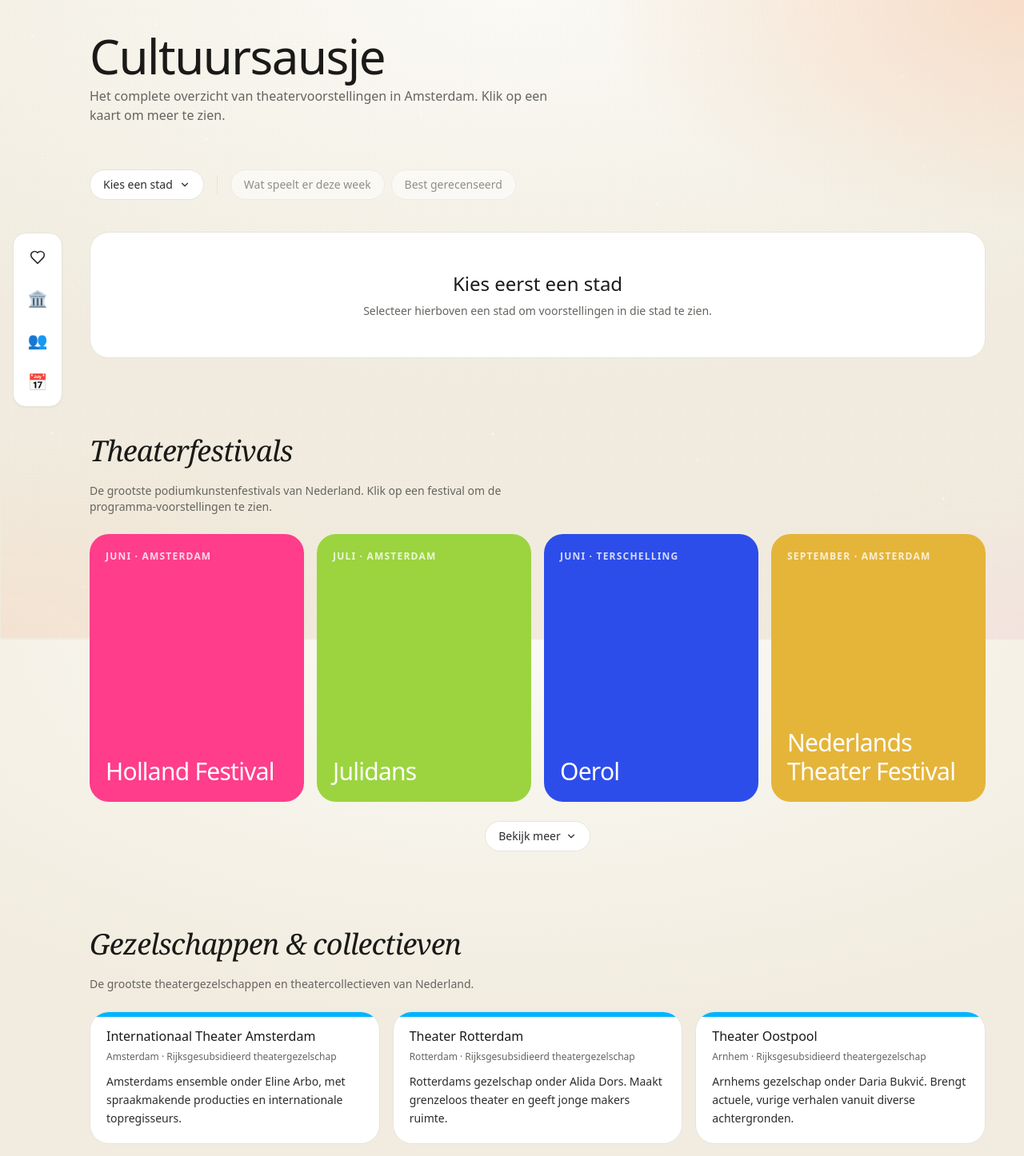
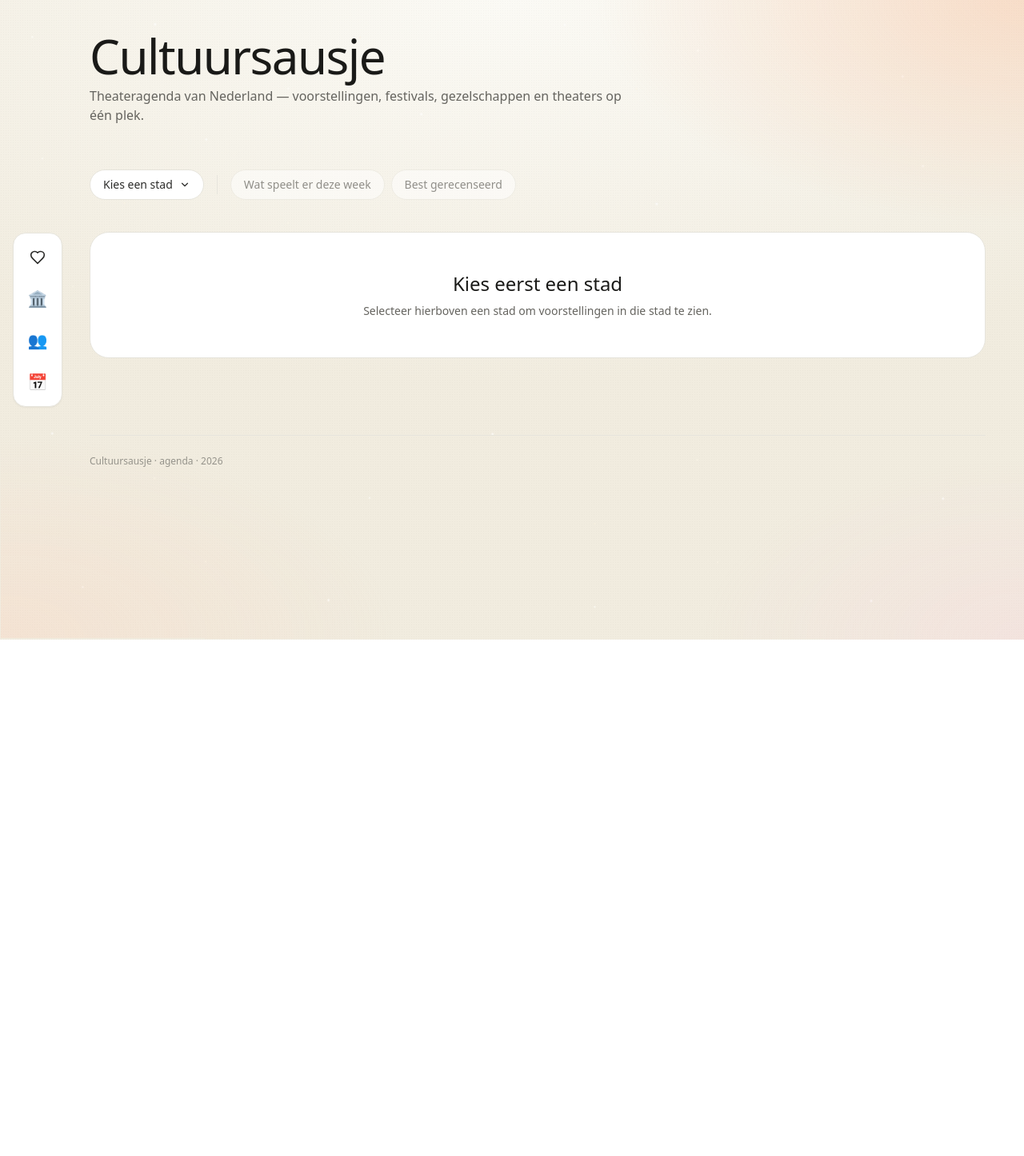
Before and after one commit to cultuursausje/cultuursausje, a Next.js app in the folder site/: page / in a window 1280 px wide. Shown: the top 1446 px of the page at 80% size. After the commit the page ends 800 px from the top, so only its background shows below. Built offline with nearby package versions, Linux system fonts and the light colour scheme.

Commit message:
Add files via upload

```diff
--- a/site/app/page.tsx
+++ b/site/app/page.tsx
@@ -1,8 +1,5 @@
 import { getSiteData } from "@/lib/data";
 import { ShowsExplorer } from "@/components/ShowsExplorer";
-import { FestivalsSection } from "@/components/FestivalsSection";
-import { GezelschappenSection } from "@/components/GezelschappenSection";
-import { TheatersSection } from "@/components/TheatersSection";
 import { festivals } from "@/data/festivals";
 import type { ShowDisplay } from "@/types";
 import { isOver } from "@/lib/dates";
@@ -77,22 +74,18 @@ export default async function HomePage() {
         <h1 className="text-5xl font-medium tracking-tight text-ink sm:text-6xl">
           Cultuursausje
         </h1>
-        <p className="mt-2 max-w-xl text-sm text-ink-muted sm:text-base">
-          Het complete overzicht van theatervoorstellingen in Amsterdam. Klik op een kaart om meer te zien.
+        <p className="mt-2 max-w-2xl text-sm text-ink-muted sm:text-base">
+          Theateragenda van Nederland — voorstellingen, festivals, gezelschappen en theaters op één plek.
         </p>
       </header>
       <ShowsExplorer
         shows={enriched}
         theaters={theatersInUse}
         gezelschappen={gezelschappenInUse}
+        allTheaters={data.theaters}
+        allGezelschappen={data.gezelschappen}
+        festivals={festivals}
       />
-
-      <FestivalsSection festivals={festivals} shows={enriched} />
-
-      <GezelschappenSection gezelschappen={data.gezelschappen} />
-
-      <TheatersSection theaters={data.theaters} />
-
       <footer className="mt-24 border-t border-line pt-6 text-xs text-ink-faint">
         Cultuursausje · agenda · {new Date().getFullYear()}
       </footer>
```
